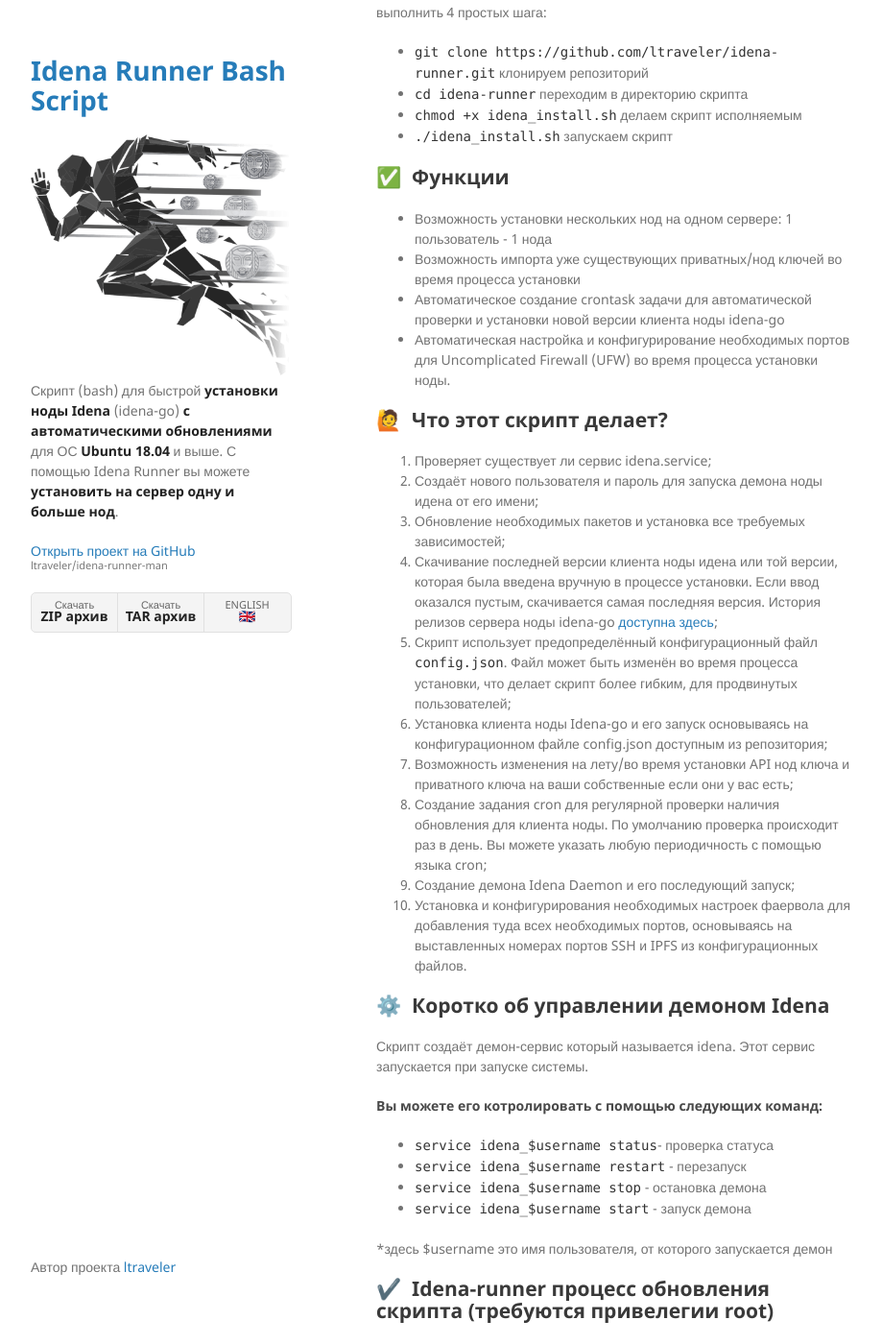
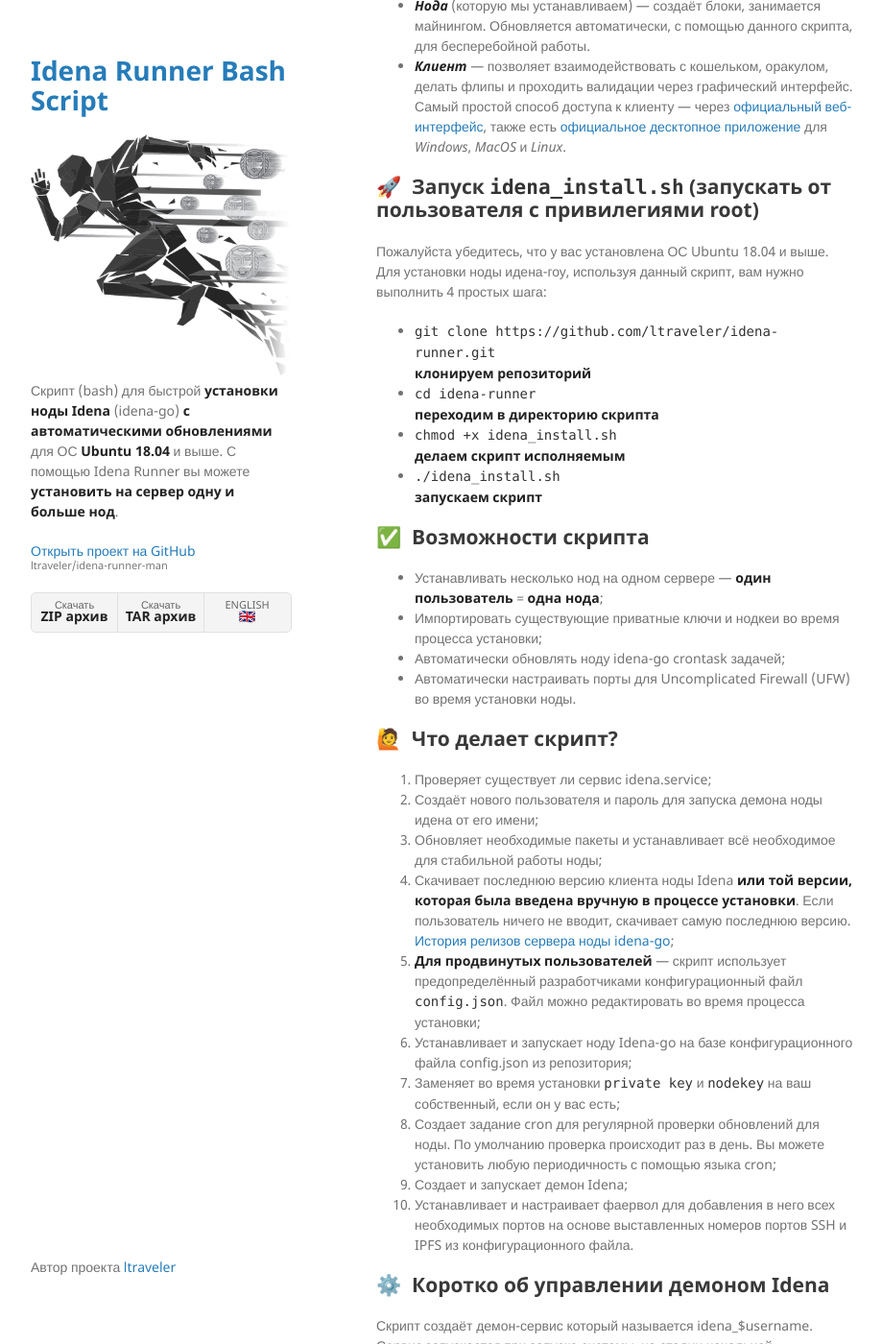
Before and after one commit to ltraveler/idena-runner-man, a Jekyll site: the page built from ru/index-ru.md, in a window 1280 px wide and 1400 px high, scrolled down 609 px. Shown: the whole window at 96% size, without its empty margins (178-1097 px from the left). Built offline with Jekyll 4.4.1, drawn with Linux system fonts in a browser that asks for light colours; some of the changed text lies outside the part shown.

Commit message:
Update index-ru.md

```diff
--- a/ru/index-ru.md
+++ b/ru/index-ru.md
@@ -21,47 +21,60 @@
 * _2 GB RAM._
 * _20 GB SSD._
 * _Порт от 100 Мбит/сек._
-* _Ubuntu 18.04 и выше._
+* _Ubuntu 20.04 (скрипт не проходил проверку на версиях ниже 20.04) и выше._
 
 **На период валидации добавьте 1-2 CPU.**
 
+## ❔ Что устанавливается
+### Проект Idena состоит из нескольких приложений:
+
+* **_Нода_** (которую мы устанавливаем) — создаёт блоки, занимается майнингом. Обновляется автоматически, с помощью данного скрипта, для бесперебойной работы.
+* **_Клиент_** — позволяет взаимодействовать с кошельком, оракулом, делать флипы и проходить валидации через графический интерфейс. Самый простой способ доступа к клиенту — через [официальный веб-интерфейс](https://app.idena.io), также есть [официальное десктопное приложение](https://github.com/idena-network/idena-desktop/releases/latest/) для _Windows_, _MacOS_ и _Linux_.
 
 ## 🚀&nbsp; Запуск `idena_install.sh` (запускать от пользователя с привилегиями root)
 
 Пожалуйста убедитесь, что у вас установлена ОС Ubuntu 18.04 и выше.
 Для установки ноды идена-гоу, используя данный скрипт, вам нужно выполнить 4 простых шага:
-* `git clone https://github.com/ltraveler/idena-runner.git` клонируем репозиторий
-* `cd idena-runner` переходим в директорию скрипта
-* `chmod +x idena_install.sh` делаем скрипт исполняемым
-* `./idena_install.sh` запускаем скрипт
+* `git clone https://github.com/ltraveler/idena-runner.git`\
+**клонируем репозиторий**
+* `cd idena-runner`\
+**переходим в директорию скрипта**
+* `chmod +x idena_install.sh`\
+**делаем скрипт исполняемым**
+* `./idena_install.sh`\
+**запускаем скрипт**
 
-## ✅&nbsp; Функции
+## ✅&nbsp; Возможности скрипта
 
-* Возможность установки нескольких нод на одном сервере: 1 пользователь - 1 нода
-* Возможность импорта уже существующих приватных/нод ключей во время процесса установки
-* Автоматическое создание crontask задачи для автоматической проверки и установки новой версии клиента ноды idena-go
-* Автоматическая настройка и конфигурирование необходимых портов для Uncomplicated Firewall (UFW) во время процесса установки ноды.
+* Устанавливать несколько нод на одном сервере — **один пользователь** = **одна нода**;
+* Импортировать существующие приватные ключи и нодкеи во время процесса установки;
+* Автоматически обновлять ноду idena-go crontask задачей;
+* Автоматически настраивать порты для Uncomplicated Firewall (UFW) во время установки ноды.
 
-## 🙋&nbsp; Что этот скрипт делает?
+## 🙋&nbsp; Что делает скрипт?
 
 1. Проверяет существует ли сервис idena.service;
 2. Создаёт нового пользователя и пароль для запуска демона ноды идена от его имени;
-3. Обновление необходимых пакетов и установка все требуемых зависимостей;
-4. Скачивание последней версии клиента ноды идена или той версии, которая была введена вручную в процессе установки. Если ввод оказался пустым, скачивается самая последняя версия. История релизов сервера ноды idena-go [доступна здесь](https://github.com/idena-network/idena-go/releases);
-5. Скрипт использует предопределённый конфигурационный файл `config.json`. Файл может быть изменён во время процесса установки, что делает скрипт более гибким, для продвинутых пользователей;
-6. Установка клиента ноды Idena-go и его запуск основываясь на конфигурационном файле config.json доступным из репозитория;
-7. Возможность изменения на лету/во время установки API нод ключа и приватного ключа на ваши собственные если они у вас есть;
-8. Создание задания cron для регулярной проверки наличия обновления для клиента ноды. По умолчанию проверка происходит раз в день. Вы можете указать любую периодичность с помощью языка cron;
-9. Создание демона Idena Daemon и его последующий запуск;
-10. Установка и конфигурирования необходимых настроек фаервола для добавления туда всех необходимых портов, основываясь на выставленных номерах портов SSH и IPFS из конфигурационных файлов.
+3. Обновляет необходимые пакеты и устанавливает всё необходимое для стабильной работы ноды;
+4. Скачивает последнюю версию клиента ноды Idena **или той версии, которая была введена вручную в процессе установки**. Если пользователь ничего не вводит, скачивает самую последнюю версию. [История релизов сервера ноды idena-go](https://github.com/idena-network/idena-go/releases);
+5. **Для продвинутых пользователей** — скрипт использует предопределённый разработчиками конфигурационный файл `config.json`. Файл можно редактировать во время процесса установки;
+6. Устанавливает и запускает ноду Idena-go на базе конфигурационного файла config.json из репозитория;
+7. Заменяет во время установки `private key` и `nodekey` на ваш собственный, если он у вас есть;
+8. Создает задание cron для регулярной проверки обновлений для ноды. По умолчанию проверка происходит раз в день. Вы можете установить любую периодичность с помощью языка cron;
+9. Создает и запускает демон Idena;
+10. Устанавливает и настраивает фаервол для добавления в него всех необходимых портов на основе выставленных номеров портов SSH и IPFS из конфигурационного файла.
 
 ##  ⚙️&nbsp;  Коротко об управлении демоном Idena
-Скрипт создаёт демон-сервис который называется idena. Этот сервис запускается при запуске системы.
+Скрипт создаёт демон-сервис который называется idena_$username. Сервис запускается при запуске системы, на стадии начальной инициализации. Таким образом обеспечивая бесперебойную работу ноды.
 #### Вы можете его котролировать с помощью следующих команд:
-* `service idena_$username status`- проверка статуса
-* `service idena_$username restart` - перезапуск
-* `service idena_$username stop` - остановка демона
-* `service idena_$username start` - запуск демона
+* `service idena_$username status`\
+**проверка статуса **
+* `service idena_$username restart`\
+**перезапуск**
+* `service idena_$username stop`\
+**остановка демона**
+* `service idena_$username start`\
+**запуск демона**
 
 *здесь $username это имя пользователя, от которого запускается демон
 
```
